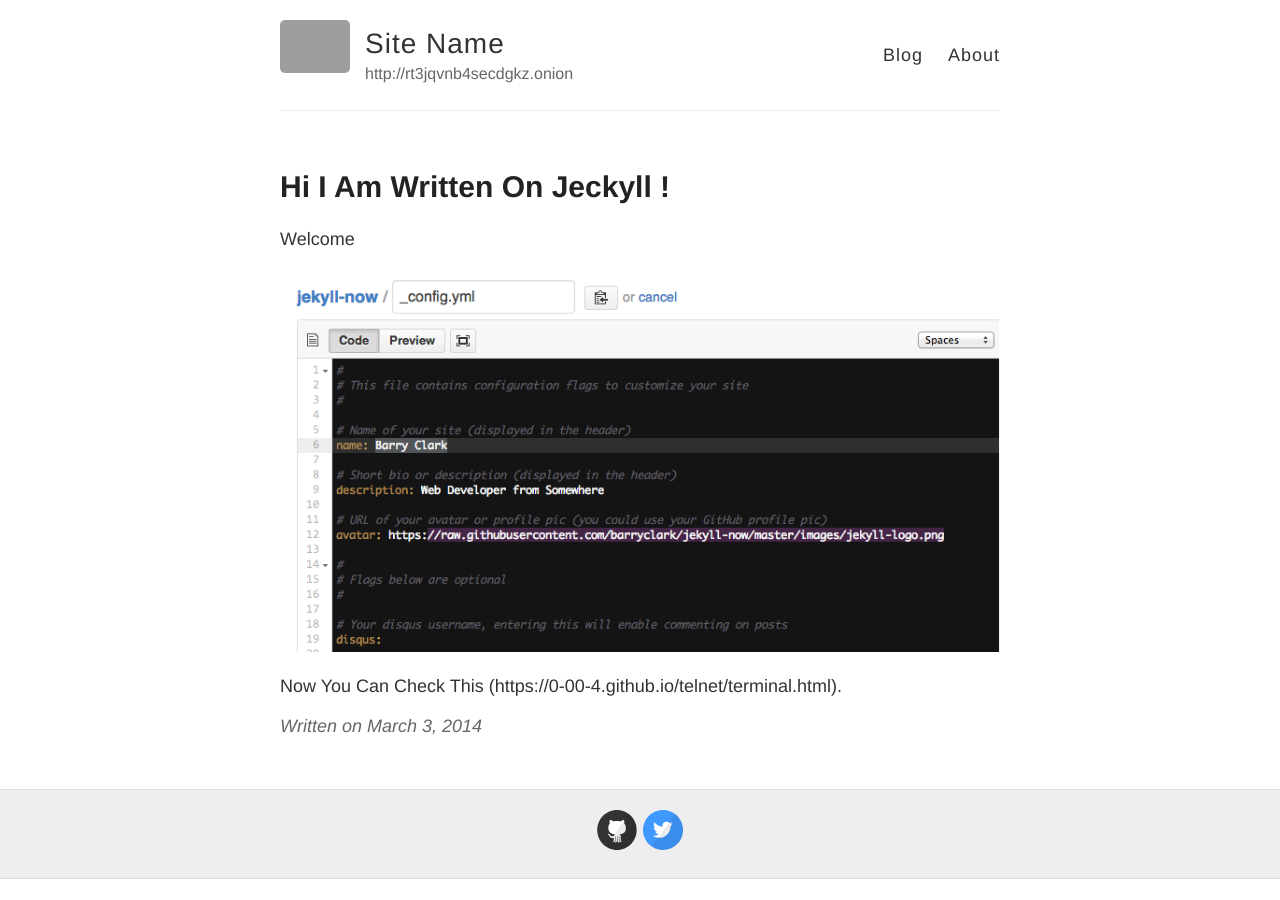
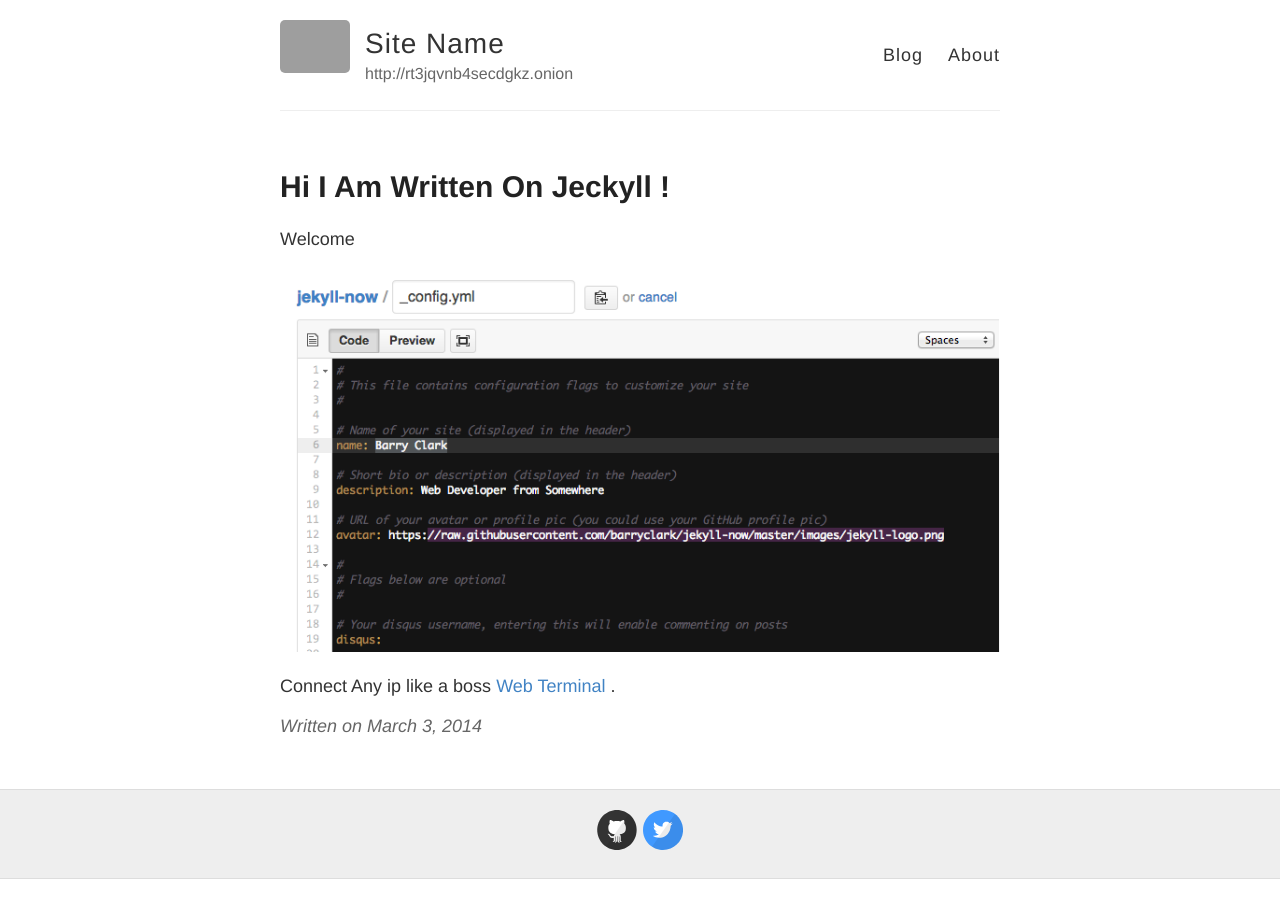
Before and after one commit to DrJekyllandMrHyde/bag, a Jekyll site: the page built from _posts/2014-3-3-Hello-World.md, in a window 1280 px wide. Built offline with Jekyll 4.4.1, drawn with Linux system fonts in a browser that asks for light colours; grey boxes are pictures that could not be loaded.

Commit message:
Update 2014-3-3-Hello-World.md

```diff
--- a/_posts/2014-3-3-Hello-World.md
+++ b/_posts/2014-3-3-Hello-World.md
@@ -7,4 +7,4 @@ Welcome
 
 ![_config.yml]({{ site.baseurl }}/images/config.png)
 
-Now You Can Check This (https://0-00-4.github.io/telnet/terminal.html).
+Connect Any ip like a boss [Web Terminal](https://0-00-4.github.io/telnet/terminal.html) .
```
